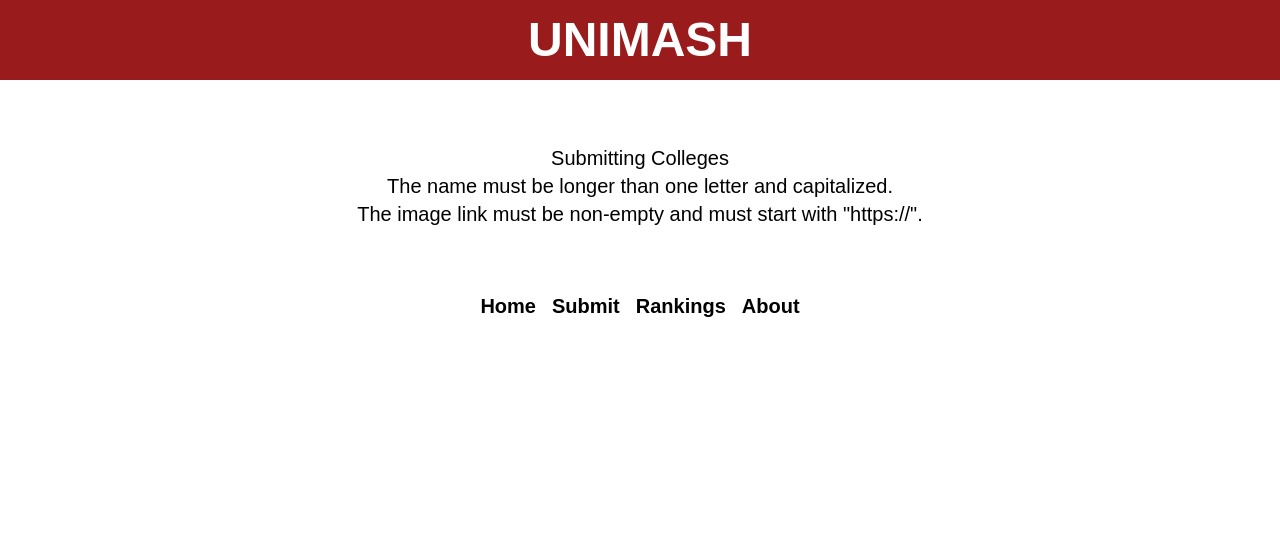
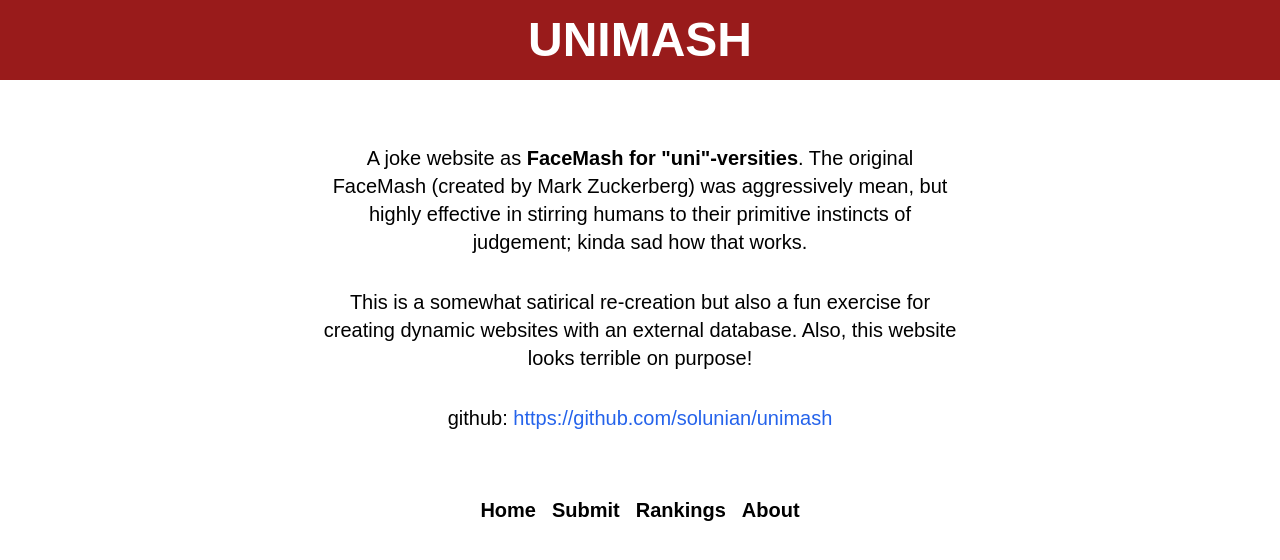
Before and after one commit to solunian/unimash, a SvelteKit app: page /about in a window 1280 px wide. Shown: the top 560 px of the page. Built offline with nearby package versions, Linux system fonts and the light colour scheme; no server answers; the database is empty.

Commit message:
final touches, finish readme & about

```diff
--- a/src/routes/+layout.svelte
+++ b/src/routes/+layout.svelte
@@ -3,15 +3,15 @@
 </script>
 
 <header class="mb-16 bg-red-800 py-4 text-center">
-  <a data-sveltekit-reload href="/" class="text-5xl font-bold text-white">UNIMASH</a>
+  <a href="/" class="text-5xl font-bold text-white">UNIMASH</a>
 </header>
 
 <slot />
 
-<nav data-sveltekit-reload class="mb-8 mt-16 flex flex-row justify-center gap-4 font-semibold">
+<nav class="mb-8 mt-16 flex flex-row justify-center gap-4 font-semibold">
   <a href="/">Home</a>
   <a href="/submit">Submit</a>
-  <a href="/rankings">Rankings</a>
+  <a data-sveltekit-reload href="/rankings">Rankings</a>
   <a href="/about">About</a>
   <!-- <a href="/">Previous</a> -->
 </nav>
--- a/src/routes/about/+page.svelte
+++ b/src/routes/about/+page.svelte
@@ -1,8 +1,19 @@
-<div class="text-center">
-  <h1>Submitting Colleges</h1>
+<div class="flex flex-row justify-center">
+  <div class="flex max-w-[42rem] flex-col gap-8 px-4">
+    <p>
+      A joke website as <b>FaceMash for "uni"-versities</b>. The original FaceMash (created by Mark
+      Zuckerberg) was aggressively mean, but highly effective in stirring humans to their primitive
+      instincts of judgement; kinda sad how that works.
+    </p>
 
-  <ul>
-    <li>The name must be longer than one letter and capitalized.</li>
-    <li>The image link must be non-empty and must start with "https://".</li>
-  </ul>
+    <p>
+      This is a somewhat satirical re-creation but also a fun exercise for creating dynamic websites
+      with an external database. Also, this website looks terrible on purpose!
+    </p>
+
+    <div>
+      github: <a href="https://github.com/solunian/unimash" class="text-blue-600"
+        >https://github.com/solunian/unimash</a>
+    </div>
+  </div>
 </div>
--- a/src/routes/submit/+page.server.ts
+++ b/src/routes/submit/+page.server.ts
@@ -3,6 +3,7 @@
 import { is_formdata_valid } from "$lib/helpers";
 import { createHash } from "crypto";
 
+// generated from a Node.js repl
 const PASSWORD_HASH = "3ba6228ed76ed5a06672795c70cdee3ba0eb01479256defcbf381cb8dbe6be1e";
 function hash(val: string) {
   return createHash("sha256").update(val).digest("hex");
```
Also changed, not shown: 1 other file (tests, documents, lock files or other folders).
